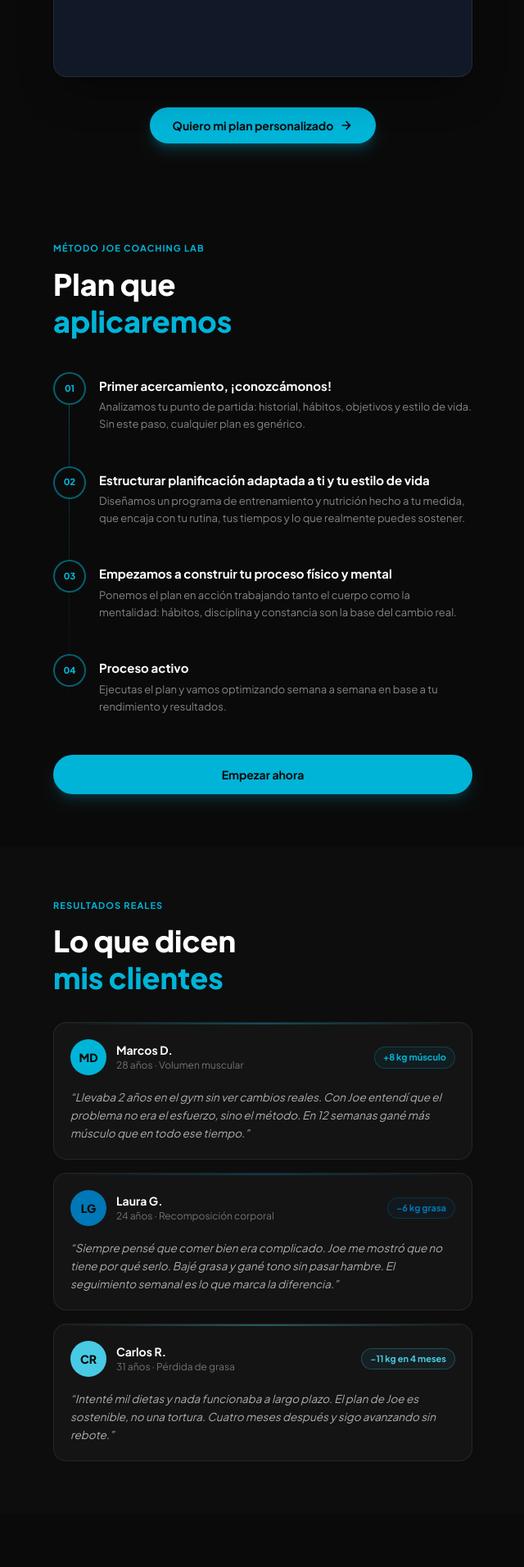
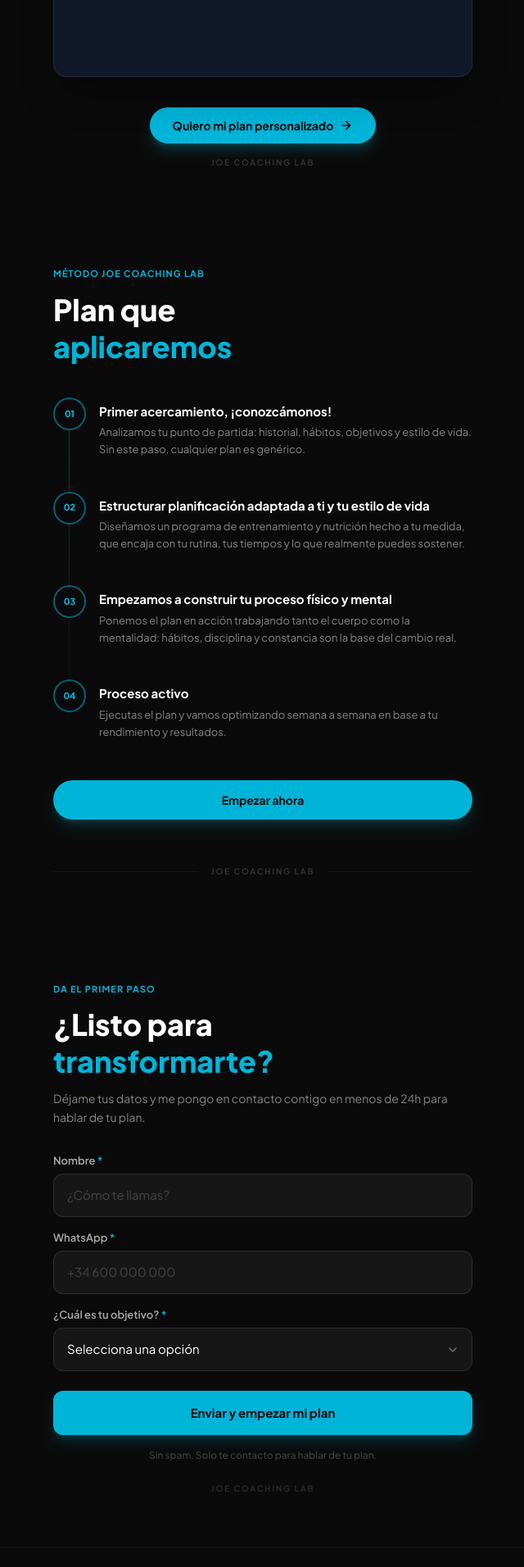
Before and after one commit to benjaminromero5631/joe-coaching-lab, a Next.js app: page / in a window 1280 px wide. Shown: the part 620-2532 px from the top of the page at 82% size, without its empty margins (319-959 px from the left). Built offline with nearby package versions, Linux system fonts and the light colour scheme.

Commit message:
descripción del cambio

```diff
--- a/app/page.tsx
+++ b/app/page.tsx
@@ -1,7 +1,6 @@
 import Navbar from "@/components/Navbar";
 import Hero from "@/components/Hero";
 import Plan from "@/components/Plan";
-import CasoExito from "@/components/CasoExito";
 import Contacto from "@/components/Contacto";
 import Footer from "@/components/Footer";
 import FloatingCTA from "@/components/FloatingCTA";
@@ -13,7 +12,6 @@ export default function Home() {
       <main>
         <Hero />
         <Plan />
-        <CasoExito />
         <Contacto />
       </main>
       <Footer />
--- a/components/Contacto.tsx
+++ b/components/Contacto.tsx
@@ -196,6 +196,11 @@ export default function Contacto() {
             <p className="text-center text-white/25 text-[12px]">
               Sin spam. Solo te contacto para hablar de tu plan.
             </p>
+
+            {/* Sello de marca */}
+            <p className="text-center text-[10px] font-semibold tracking-[0.18em] uppercase text-white/14 select-none pt-2">
+              Joe Coaching Lab
+            </p>
           </motion.form>
         )}
       </div>
--- a/components/Hero.tsx
+++ b/components/Hero.tsx
@@ -118,7 +118,7 @@ export default function Hero() {
         </motion.div>
 
         {/* CTA */}
-        <motion.div {...fadeUp(0.32)}>
+        <motion.div {...fadeUp(0.32)} className="flex flex-col items-center gap-4">
           <a
             href="#contacto"
             className="inline-flex items-center gap-2 bg-[#00B4D8] hover:bg-[#0077B6] active:bg-[#005f8c] text-[#0a0a0a] font-bold text-sm px-7 py-3 rounded-full transition-colors duration-200 shadow-lg shadow-[#00B4D8]/25"
@@ -137,6 +137,10 @@ export default function Hero() {
               <path d="M5 12h14M12 5l7 7-7 7" />
             </svg>
           </a>
+          {/* Sello de marca minimal */}
+          <p className="text-[10px] font-semibold tracking-[0.18em] uppercase text-white/18 select-none">
+            Joe Coaching Lab
+          </p>
         </motion.div>
       </div>
 
--- a/components/Plan.tsx
+++ b/components/Plan.tsx
@@ -112,6 +112,15 @@ export default function Plan() {
             Empezar ahora
           </a>
         </motion.div>
+
+        {/* Separador de marca */}
+        <div className="mt-14 flex items-center gap-4">
+          <div className="flex-1 h-px bg-white/6" />
+          <span className="text-[10px] font-semibold tracking-[0.18em] uppercase text-white/18 select-none whitespace-nowrap">
+            Joe Coaching Lab
+          </span>
+          <div className="flex-1 h-px bg-white/6" />
+        </div>
       </div>
     </section>
   );
```
